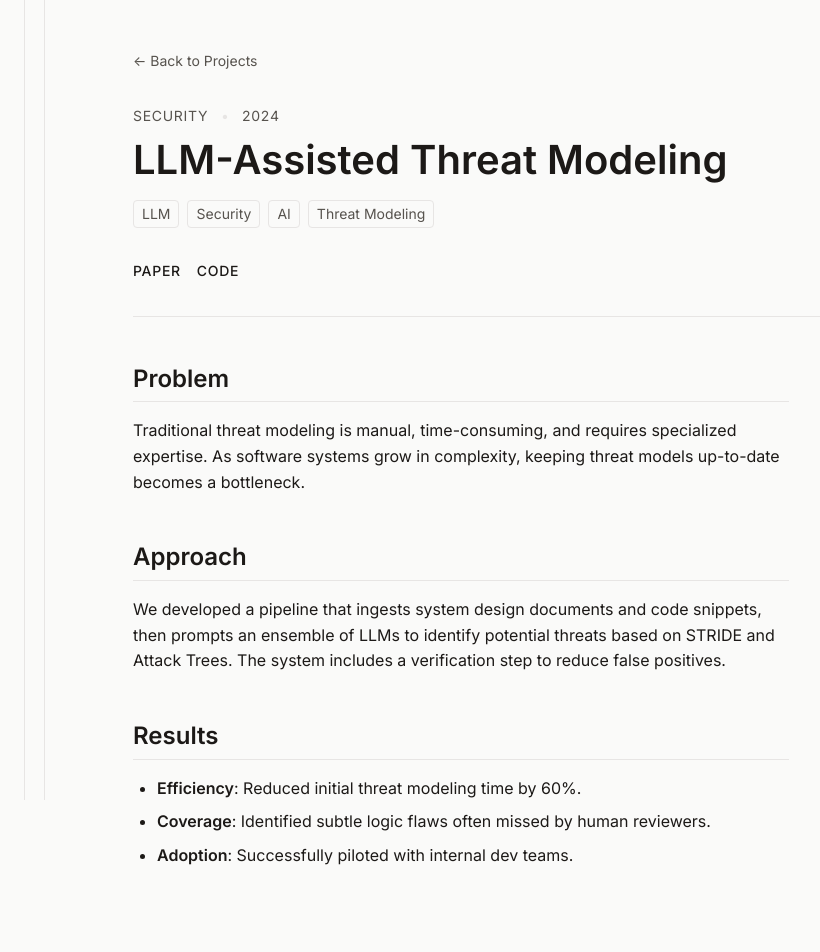
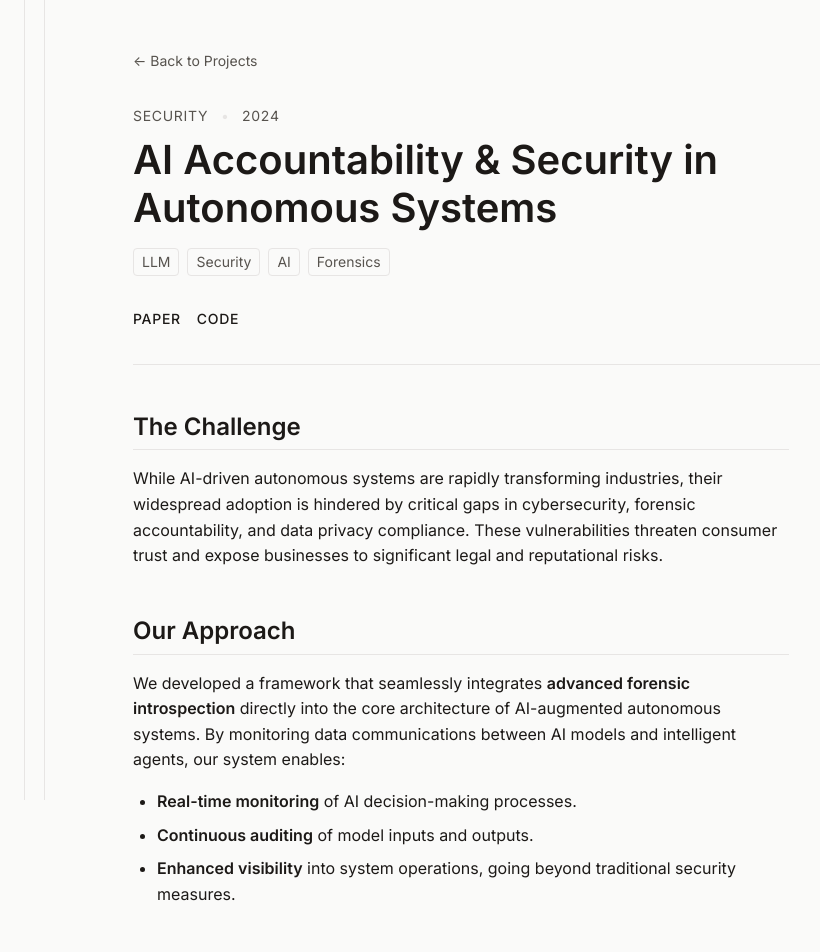
Before and after one commit to anyiliu-mi/anyiliu-mi.github.io, an Astro site: page /projects/llm-threat-modeling in a window 1280 px wide. Shown: the top 952 px of the page, 235-1055 px from the left. Built offline with nearby package versions, Linux system fonts and the light colour scheme; Astro itself is replaced by a stand-in of ours; a web font is replaced by a local one.

Commit message:
Update project description and add visitor tracking widgets

```diff
--- a/src/content/projects/llm-threat-modeling.md
+++ b/src/content/projects/llm-threat-modeling.md
@@ -1,22 +1,23 @@
 ---
-title: "LLM-Assisted Threat Modeling"
+title: "AI Accountability & Security in Autonomous Systems"
 year: 2024
 category: "Security"
-summary: "A framework for using Large Language Models to potential security threats in software architectures."
+summary: "An advanced forensic framework for AI-augmented autonomous systems to ensure security, accountability, and compliance."
 featured: true
-tags: ["LLM", "Security", "AI", "Threat Modeling"]
+tags: ["LLM", "Security", "AI", "Forensics"]
 links:
   paper: "#"
   code: "#"
 ---
+## The Challenge
+While AI-driven autonomous systems are rapidly transforming industries, their widespread adoption is hindered by critical gaps in cybersecurity, forensic accountability, and data privacy compliance. These vulnerabilities threaten consumer trust and expose businesses to significant legal and reputational risks.
 
-## Problem
-Traditional threat modeling is manual, time-consuming, and requires specialized expertise. As software systems grow in complexity, keeping threat models up-to-date becomes a bottleneck.
+## Our Approach
+We developed a framework that seamlessly integrates **advanced forensic introspection** directly into the core architecture of AI-augmented autonomous systems. By monitoring data communications between AI models and intelligent agents, our system enables:
 
-## Approach
-We developed a pipeline that ingests system design documents and code snippets, then prompts an ensemble of LLMs to identify potential threats based on STRIDE and Attack Trees. The system includes a verification step to reduce false positives.
+- **Real-time monitoring** of AI decision-making processes.
+- **Continuous auditing** of model inputs and outputs.
+- **Enhanced visibility** into system operations, going beyond traditional security measures.
 
-## Results
-- **Efficiency**: Reduced initial threat modeling time by 60%.
-- **Coverage**: Identified subtle logic flaws often missed by human reviewers.
-- **Adoption**: Successfully piloted with internal dev teams.
+## Impact
+This forensic-first approach overcomes the limitations of conventional systems by providing robust, on-site accountability. Validated through partnerships with industrial leaders in autonomous control systems (such as Broad-Ocean Motor and Torc Robotics), this solution de-risks AI adoption and meets the escalating demands for transparency across sectors.
```
Also changed, not shown: src/pages/index.astro (+8 -0 lines).
